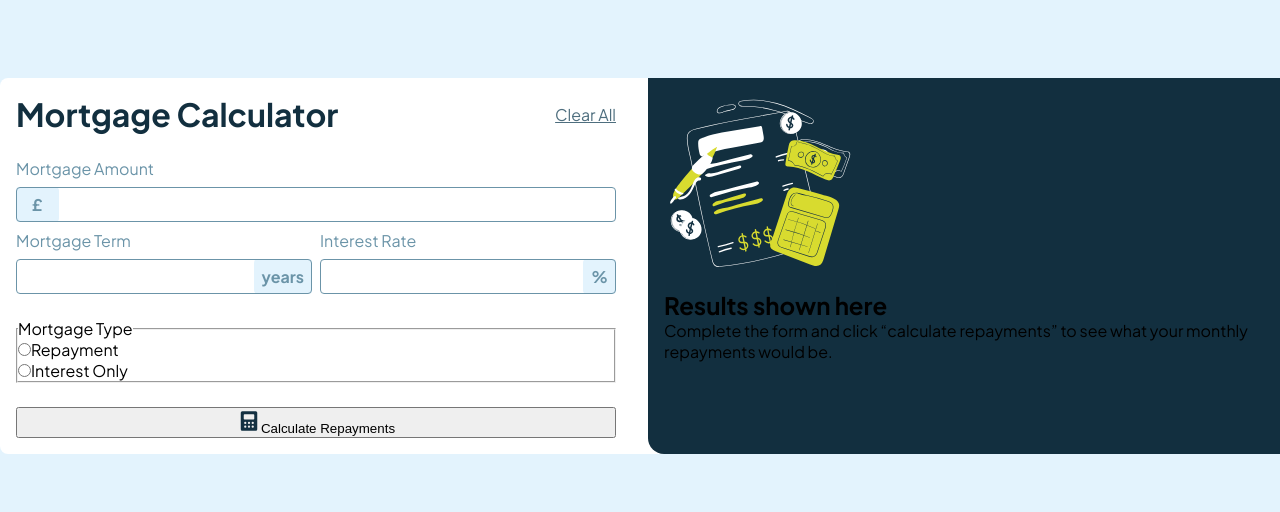
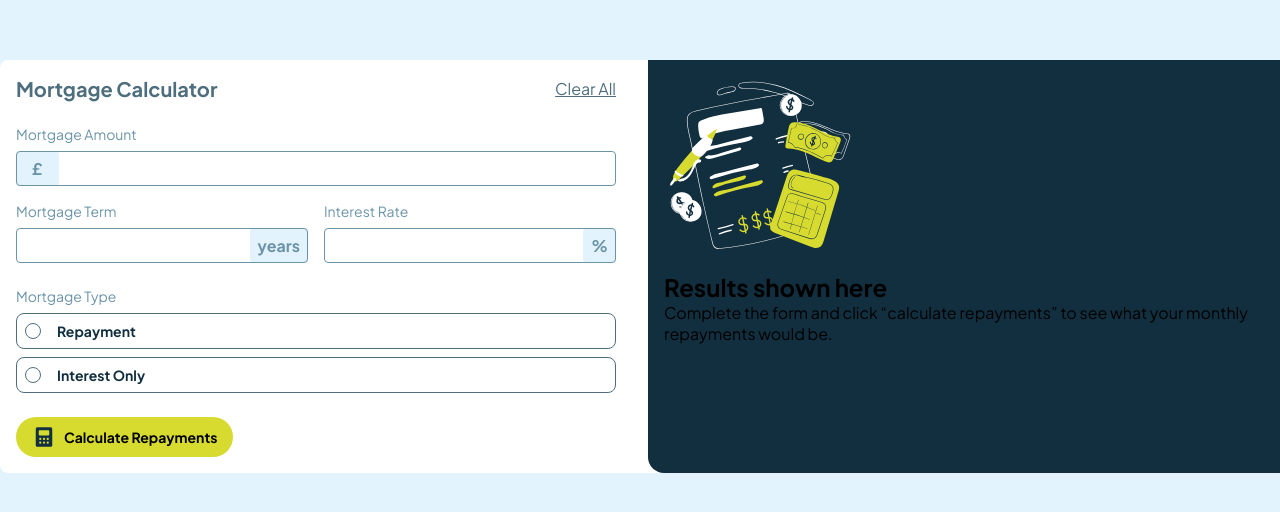
Before and after one commit to hrong1/mortgage-repayment-calculator, a React (Vite) app: page / in a window 1280 px wide. Shown: the part 134-646 px from the top of the page. Built offline with nearby package versions, Linux system fonts and the light colour scheme.

Commit message:
edit label & add submit btn style

```diff
--- a/src/component/dataInput.scss
+++ b/src/component/dataInput.scss
@@ -11,7 +11,8 @@
     }
 
     &__title {
-        color: $color-slate-900;
+        color: $color-slate-700;
+        font-size: $fs-lg;
     }
 
     &__clear-btn {
@@ -29,7 +30,7 @@
         justify-content: center;
         align-items: center;
         grid-template-columns: 1fr 1fr;
-        gap: $spacing-2;
+        gap: $spacing-3;
     }
 
     &__inputs > :first-child {
@@ -45,6 +46,7 @@
 
     &__label {
         color: $color-slate-500;
+        font-size: $fs-sm;
     }
 
     &__input-wrapper {
@@ -94,4 +96,73 @@
         }
     }
 
+    &__error{
+        color: $color-red;
+        font-size: $fs-sm;
+    }
+
+    &__types{
+        border: none;
+        display: flex;
+        flex-direction: column;
+        justify-content: center;
+        gap: $spacing-2;
+    }
+
+    &__legend{
+        color: $color-slate-500;
+        font-size: $fs-sm;
+        margin-bottom: $spacing-2;
+    }
+
+    &__radio-group{
+        padding: $spacing-2;
+        border: 1px solid $color-slate-700;
+        border-radius: $border-radius-md;
+        display: flex;
+        cursor: pointer;
+        gap: $spacing-3;
+        align-items: center;
+    }
+
+    &__radio {
+        position: absolute;
+        opacity: 0;
+        width: 0;
+        height: 0;
+    }
+
+    &__radio-mark {
+        position: relative;
+        display: inline-block;
+        width: $spacing-3;
+        height: $spacing-3;
+        border: 1px solid $color-slate-700;
+        border-radius: 50%;
+        transition: all 0.2s ease;
+    }
+
+    &__radio-text{
+        font-weight: $font-bold;
+        color: $color-slate-900;
+        font-size: $fs-sm;
+    }
+
+    &__btn-submit {
+        font: inherit;
+        display: flex;
+        width: fit-content;
+        align-items: center;
+        padding: $spacing-2 $spacing-3;
+        gap: $spacing-2;
+        font-weight: $font-bold;
+        font-size: $fs-sm;
+        border-radius: $border-radius-pill;
+        border: none;
+        background-color: $color-lime;
+        cursor: pointer;
+        &:hover{
+            background-color:  change-color($color-lime, $alpha: 0.7);
+        }
+    }
 }
--- a/src/component/dataInput.tsx
+++ b/src/component/dataInput.tsx
@@ -116,7 +116,7 @@ const DataInput = ({ formChange }: DataInputProps) => {
             </section>
             <fieldset className="calculator__types">
                 <legend className="calculator__legend">Mortgage Type</legend>
-                <div className="calculator__radio-group">
+                <label className="calculator__radio-group" htmlFor="repayment">
                     <input
                         className="calculator__radio"
                         type="radio"
@@ -126,10 +126,11 @@ const DataInput = ({ formChange }: DataInputProps) => {
                             required: errorEmpty
                         })}
                     />
-                    <label className="calculator__radio-label" htmlFor="repayment">Repayment</label>
-                </div>
+                    <span className="calculator__radio-mark"></span>
+                    <span className="calculator__radio-text" >Repayment</span>
+                </label>
 
-                <div className="calculator__radio-group">
+                <label className="calculator__radio-group" htmlFor="interest">
                     <input
                         className="calculator__radio"
                         type="radio"
@@ -139,8 +140,9 @@ const DataInput = ({ formChange }: DataInputProps) => {
                             required: errorEmpty,
                         })}
                     />
-                    <label className="calculator__radio-label" htmlFor="interest">Interest Only</label>
-                </div>
+                    <span className="calculator__radio-mark"></span>
+                    <span className="calculator__radio-text" >Interest Only</span>
+                </label>
                 {errors.type && <span className="calculator__error">{errors.type.message}</span>}
             </fieldset>
             <button className="calculator__btn-submit" type='submit' disabled={isSubmitting}>
--- a/src/styles/_variables.scss
+++ b/src/styles/_variables.scss
@@ -1,6 +1,6 @@
 // color
-$color-primary-lime: hsl(61, 70%, 52%);
-$color-primary-red: hsl(4, 69%, 50%);
+$color-lime: hsl(61, 70%, 52%);
+$color-red: hsl(4, 69%, 50%);
 $color-white: hsl(0, 0%, 100%);
 $color-slate-100: hsl(202, 86%, 94%);
 $color-slate-300: hsl(203, 41%, 72%);
```
